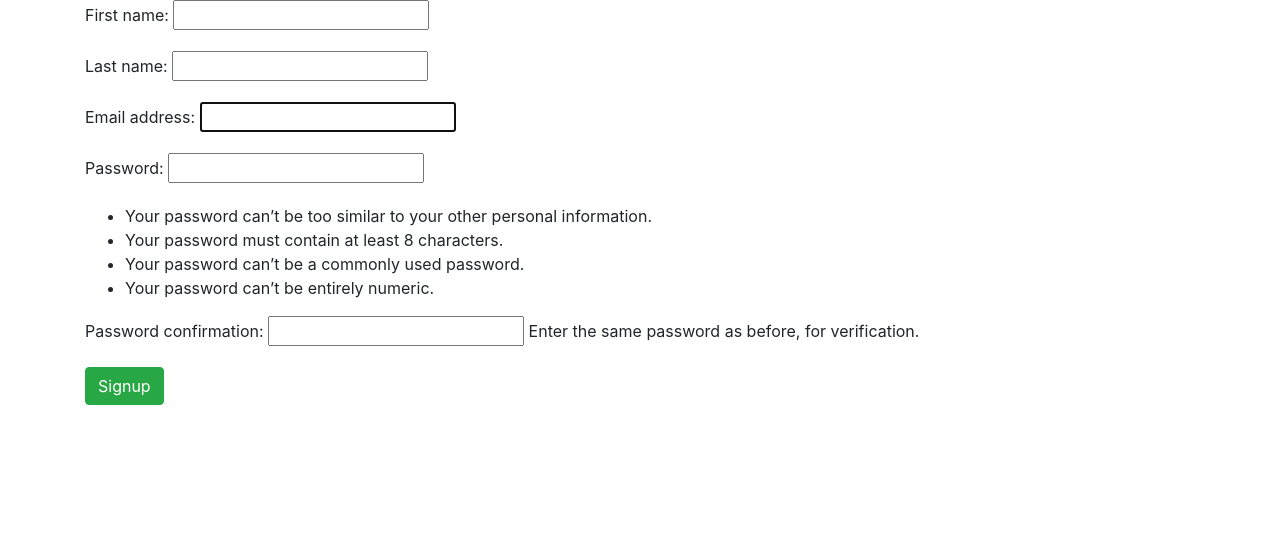
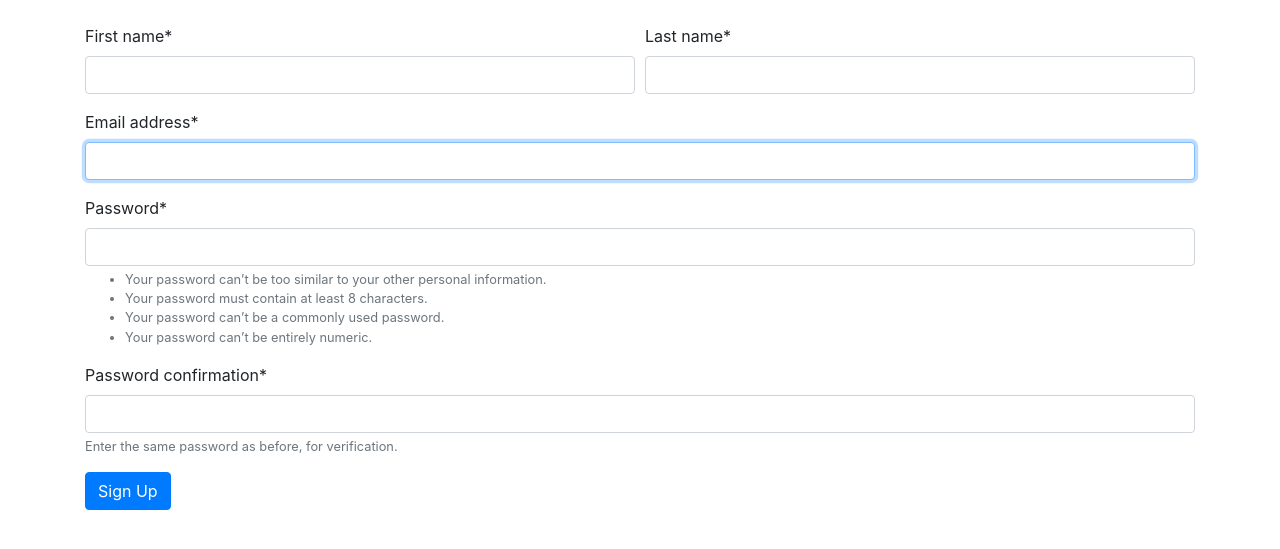
Before and after one commit to CMU-Math/probase, a Django app: page /signup/ in a window 1280 px wide. Shown: the top 549 px of the page. Run offline with Django 3.2, Linux system fonts and the light colour scheme; some libraries are stand-ins or nearby versions.

Commit message:
Add bootstrap to signup form

```diff
--- a/accounts/forms.py
+++ b/accounts/forms.py
@@ -1,8 +1,25 @@
 from django.contrib.auth.forms import UserCreationForm
 from .models import User
+from crispy_forms.helper import FormHelper
+from crispy_forms.layout import Layout, Submit, Row, Column
 
 class MyUserCreationForm(UserCreationForm):
 
     class Meta(UserCreationForm):
         model = User
         fields = ('first_name', 'last_name', 'email',)
+
+    def __init__(self, *args, **kwargs):
+        super().__init__(*args, **kwargs)
+        self.helper = FormHelper()
+        self.helper.layout = Layout(
+            Row(
+                Column('first_name', css_class='form-group col-md-6 mb-0'),
+                Column('last_name', css_class='form-group col-md-6 mb-0'),
+                css_class='form-row'
+            ),
+            'email',
+            'password1',
+            'password2',
+            Submit('submit', 'Sign Up')
+        )
--- a/probase/urls.py
+++ b/probase/urls.py
@@ -28,9 +28,9 @@ urlpatterns = [
     path('signup/', account_views.signup, name='signup'),
     path('login/', auth_views.LoginView.as_view(template_name='login.html'), name='login'),
     path('logout/', auth_views.LogoutView.as_view(), name='logout'),
-    path('reset-password/', auth_views.PasswordResetView.as_view(template_name='reset_password.html'), name='reset_password'),
     path('change-password/', auth_views.PasswordChangeView.as_view(template_name='change_password.html'), name='change_password'),
     path('change-password/done/', auth_views.PasswordChangeDoneView.as_view(template_name='change_password_done.html'), name='change_password_done'),
+#    path('reset-password/', auth_views.PasswordResetView.as_view(template_name='reset_password.html'), name='reset_password'),
 
     path('admin/', admin.site.urls),
 ]
--- a/requirements.txt
+++ b/requirements.txt
@@ -1 +1,2 @@
 Django==3.0.5
+django-crispy-forms==1.9.0
--- a/templates/base.html
+++ b/templates/base.html
@@ -7,7 +7,7 @@
 	<link rel="stylesheet" href="https://stackpath.bootstrapcdn.com/bootstrap/4.4.1/css/bootstrap.min.css" integrity="sha384-Vkoo8x4CGsO3+Hhxv8T/Q5PaXtkKtu6ug5TOeNV6gBiFeWPGFN9MuhOf23Q9Ifjh" crossorigin="anonymous">
   </head>
   <body>
-    <div class="container">
+    <div class="container mt-4">
       {% block content %}
       {% endblock %}
     </div>
--- a/templates/signup.html
+++ b/templates/signup.html
@@ -1,9 +1,7 @@
-{% extends "base.html" %}
+{% extends 'base.html' %}
+
+{% load crispy_forms_tags %}
 
 {% block content %}
-    <form method="POST" class="form-group">
-	{% csrf_token %}
-	{{ form.as_p }}
-	<button type="submit" class="btn btn-success">Signup</button>
-    </form>
+  {% crispy form %}
 {% endblock %}
```
Also changed, not shown: probase/settings.py (+4 -3 lines).
